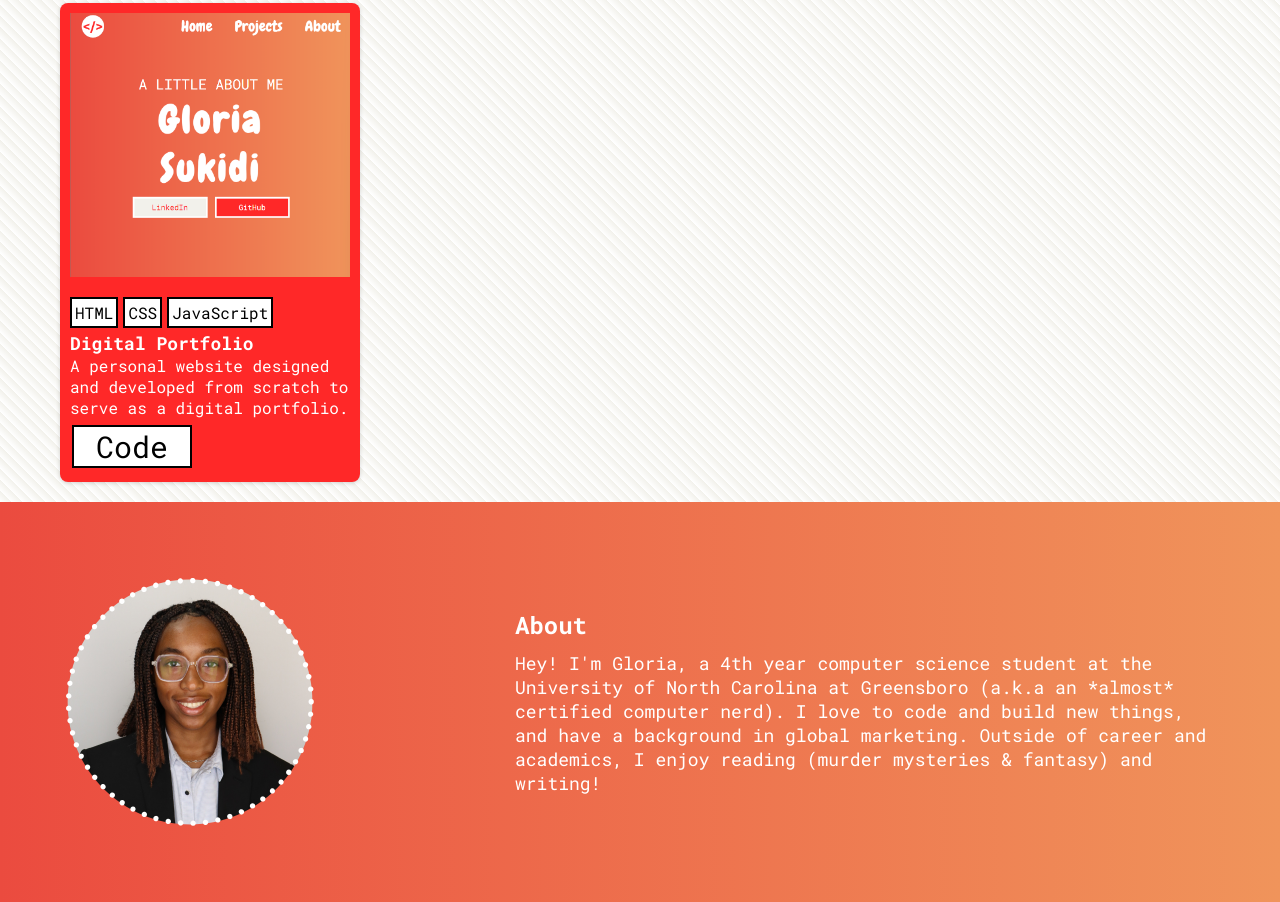
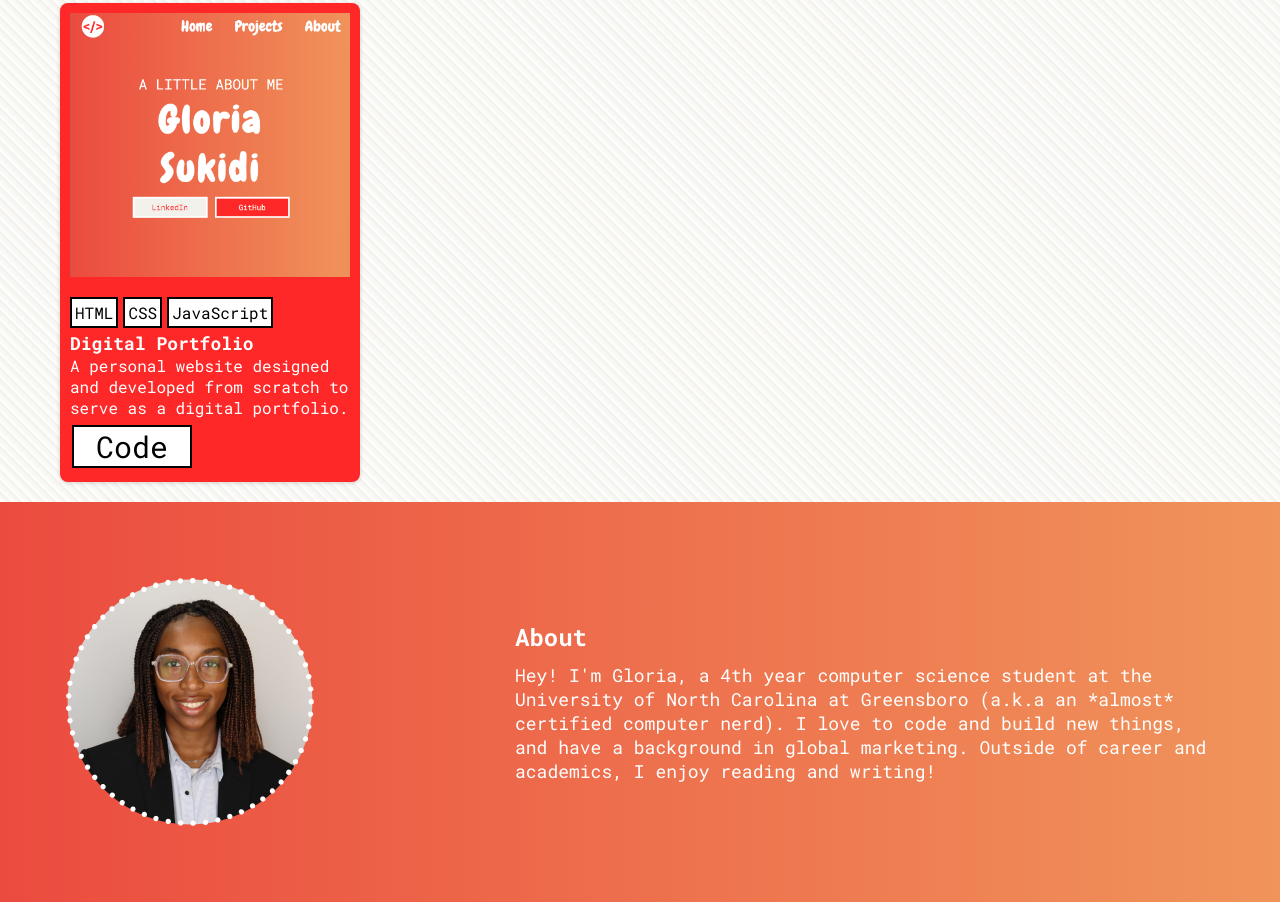
Before and after one commit to glogloria/personal-website, a plain HTML site: page html/index.html in a window 1280 px wide. Shown: the part 924-1826 px from the top of the page. Drawn offline with Linux system fonts and the light colour scheme.

Commit message:
Edited about description

```diff
--- a/html/index.html
+++ b/html/index.html
@@ -116,7 +116,7 @@
                     <h2> About </h2>
                     <p> Hey! I'm Gloria, a 4th year computer science student at the University of North Carolina at Greensboro (a.k.a an *almost* certified computer nerd).
                         I love to code and build new things, and have a background in global marketing.
-                        Outside of career and academics, I enjoy reading (murder mysteries & fantasy) and writing! </p>
+                        Outside of career and academics, I enjoy reading and writing! </p>
                     <!-- <div class="animation">
                         <div class="stickman">
                             <div class="upper-body">
```
